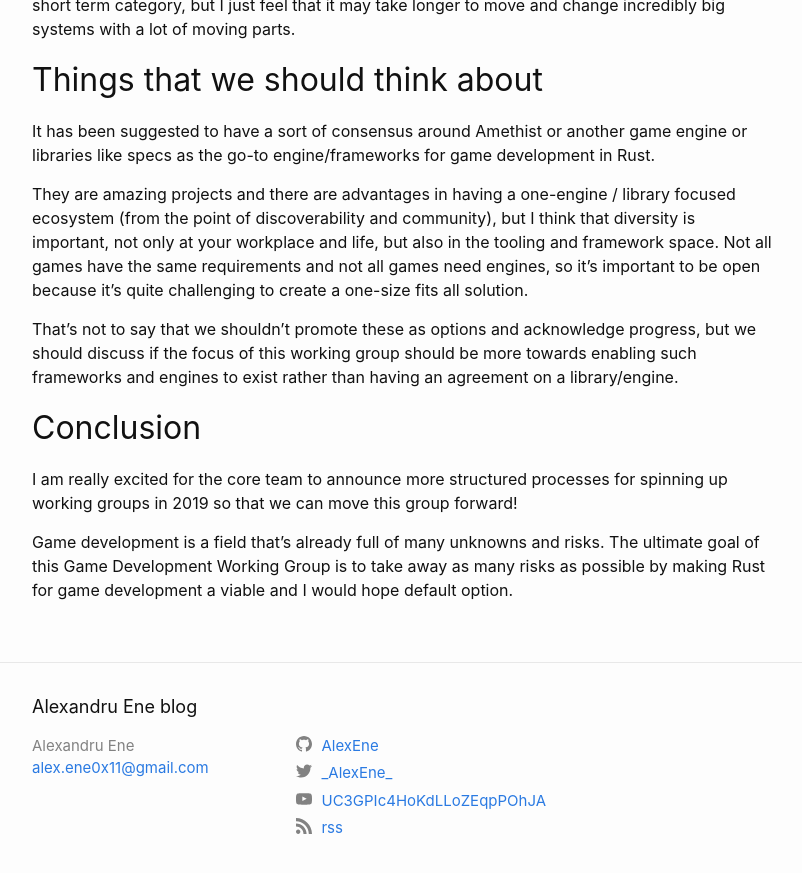
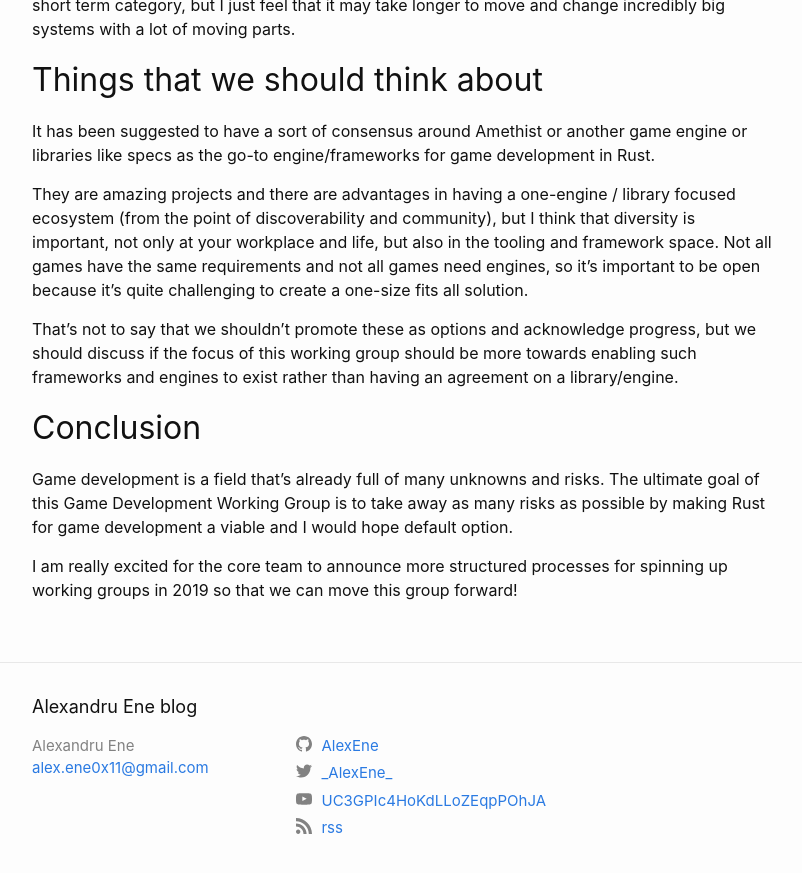
Before and after one commit to AlexEne/AlexEne.github.io, a Jekyll site: the page built from _posts/2018-11-15-Rust-and-game-development.md, in a window 1280 px wide and 900 px high, scrolled down 3952 px. Shown: the top 873 px of the window, without its empty margins (238-1040 px from the left). Built offline with Jekyll 4.4.1, drawn with Linux system fonts in a browser that asks for light colours; our own code applies the rules of GitHub Pages for plain Markdown files; comment, search, counter and statistics services are not loaded.

```diff
--- a/_posts/2018-11-15-Rust-and-game-development.md
+++ b/_posts/2018-11-15-Rust-and-game-development.md
@@ -108,6 +108,6 @@ That's not to say that we shouldn't promote these as options and acknowledge pro
 
 ## Conclusion
 
+Game development is a field that's already full of many unknowns and risks. The ultimate goal of this Game Development Working Group is to take away as many risks as possible by making Rust for game development a viable and I would hope default option.
+
 I am really excited for the core team to announce more structured processes for spinning up working groups in 2019 so that we can move this group forward!
-
-Game development is a field that's already full of many unknowns and risks. The ultimate goal of this Game Development Working Group is to take away as many risks as possible by making Rust for game development a viable and I would hope default option.
```
